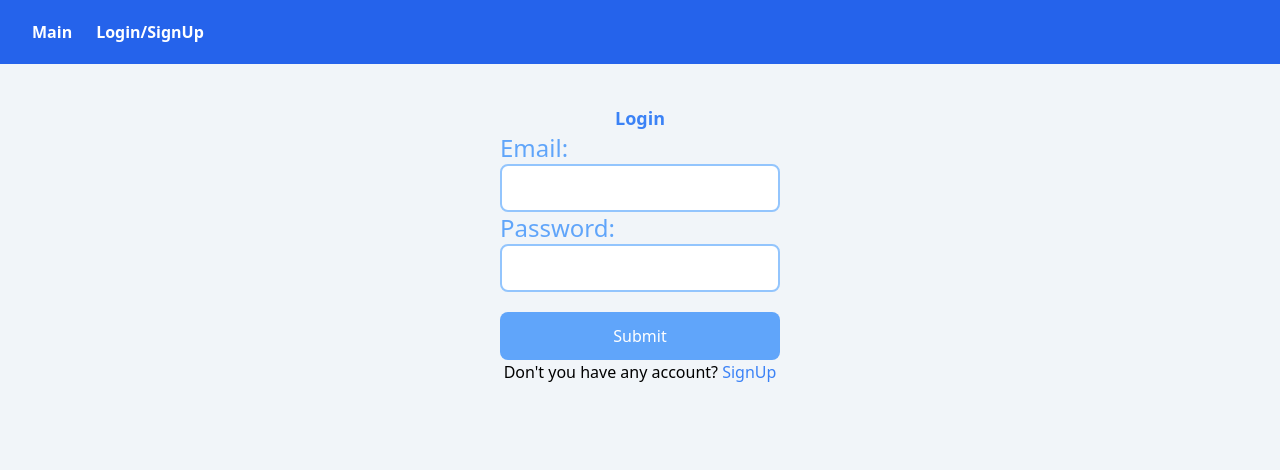
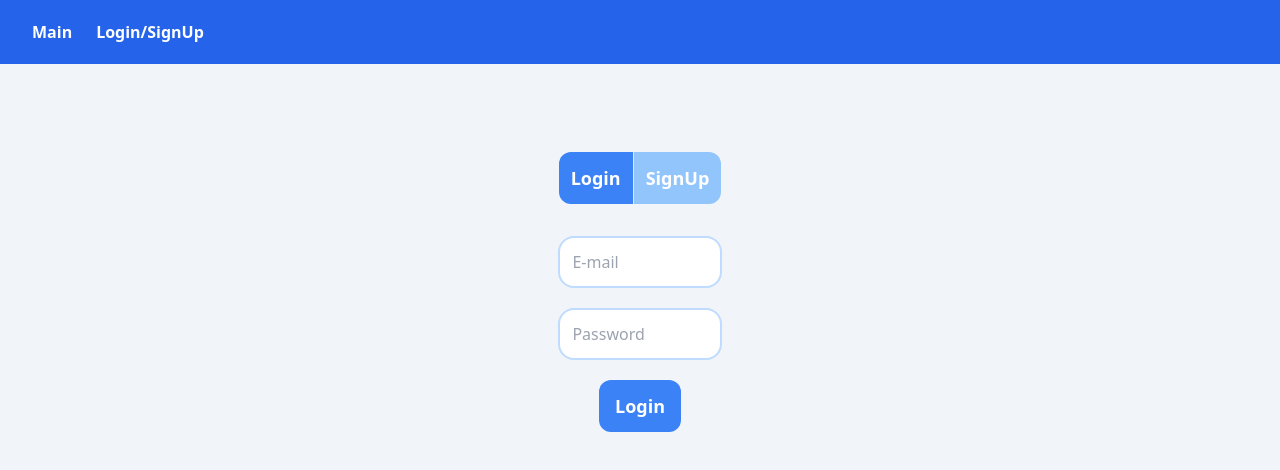
Before and after one commit to BatuhanAC/calisma_odasi, a React (Create React App) app: page /login in a window 1280 px wide. Shown: the top 470 px of the page. Built offline with nearby package versions, Linux system fonts and the light colour scheme.

Commit message:
Login/SignUp
Login ve SignUp sayfalarını tekrar düzenleyip formiksiz yazdım arada yup diye bir şey de vardı ayrı kütüphaneyse onu da kaldırırız.

```diff
--- a/src/App.js
+++ b/src/App.js
@@ -3,7 +3,6 @@ import "./index.css";
 import Main from "./components/macros/Main";
 import Account from "./components/macros/Account";
 import Login from "./components/macros/Login";
-import Signup from "./components/macros/Signup";
 import Session from "./components/macros/Session";
 import { Route, Routes, useLocation } from "react-router-dom";
 import { QueryClientProvider, QueryClient } from "@tanstack/react-query";
@@ -13,13 +12,12 @@ function App() {
   const location = useLocation()
   return (
     <QueryClientProvider client={queryClient}>
-      <div className="bg-slate-100 h-screen">
+      <div className="bg-slate-100 h-screen justify-center items-center ce ">
       {location.pathname !== "/session" && <Header />}
       <Routes>
         <Route path='/' element={<Main />} auth={true} />
         <Route path='account' element={<PrivateRoute><Account/></PrivateRoute>} />
         <Route path='login' element={<Login />} />
-        <Route path='signup' element={<Signup />} />
         <Route path='session' element={<PrivateRoute><Session/></PrivateRoute>} />
       </Routes>
       </div>
--- a/src/components/macros/Login.js
+++ b/src/components/macros/Login.js
@@ -1,63 +1,57 @@
-import React from "react";
-import { Formik, Form} from "formik";
-import * as Yup from "yup";
+import React, {useState} from "react";
 import { useNavigate } from "react-router-dom";
-import { FormikInputField } from "../micros/FormikInputField";
-const loginSchema = Yup.object().shape({
-  password: Yup.string()
-    .min(8, "Too Short!")
-    .max(50, "Too Long!")
-    .required("Required"),
-  email: Yup.string().email("Invalid email").required("Required"),
-});
+import Button from "../micros/Button";
+import Input from "../micros/Input";
+
+
 
 const Login = () => {
+  const [email, setEmail] = useState()
+  const [password, setPassword] = useState()
+  const [confirmPassword, setConfirmPassword] = useState()
+
+  const [activeLogin, setActiveLogin] = useState(true)
+  const [activeSignUp, setActiveSignUp] = useState(false)
+
   const navigate = useNavigate()
 
-  const handleSubmit = (values, { setSubmitting }) => {
-    setTimeout(() => {
-      alert(JSON.stringify(values, null, 2));
-      setSubmitting(false);
-    }, 400);
-  };
+  const handleLogin = () => {
+
+  }
+
+  const handleSignUp = () => {
+
+  }
+
 
   return (
-    <div className='flex flex-col justify-center items-center m-10'>
-      <h1 className='font-bold text-lg text-blue-500'>Login</h1>
-      <Formik
-        initialValues={{ email: "", password: "" }}
-        validationSchema={loginSchema}
-        onSubmit={handleSubmit}
-      >
-        {({ isSubmitting }) => {
-          return (
-            <Form className='flex flex-col'>
-              <FormikInputField type='email' name='email'>
-                Email:
-              </FormikInputField>
-              <FormikInputField type='password' name='password'>
-                Password:
-              </FormikInputField>
+    <div className='flex flex-col justify-center items-center p-12 rounded-3xl mx-[25%] my-10 '>
+      <div className='flex flex-row'>
+        <button className={activeLogin ? "font-bold text-lg bg-blue-500 p-3 rounded-l-xl border-r text-white text-center cursor-default" :
+         "font-bold text-lg bg-blue-300 p-3 rounded-l-xl border-r text-white text-center cursor-default"}
+          onClick={activeLogin ? "": () => {setActiveLogin(true); setActiveSignUp(false)}}
+        >Login</button>
 
-              <div className='flex justify-center items-center'>
-                <button
-                  className='bg-blue-400 mt-5 w-full rounded-lg p-2 py-3 text-white'
-                  type='submit'
-                  disabled={isSubmitting}
-                >
-                  Submit
-                </button>
-              </div>
-            </Form>
-          );
-        }}
-      </Formik>
-      <p>
-        Don't you have any account? {}
-        <button className="text-blue-500" onClick={() => navigate("/signup")}>
-          SignUp
-        </button>
-      </p>
+        <button className={activeSignUp ? "font-bold text-lg bg-blue-500 p-3 rounded-r-xl text-white text-center cursor-default" :
+         "font-bold text-lg bg-blue-300 p-3 rounded-r-xl text-white text-center cursor-default"}
+          onClick={activeSignUp ? "": () => {setActiveLogin(false); setActiveSignUp(true)}}
+        >SignUp</button>
+
+      </div>
+      { activeLogin ?
+      <form className="flex-col flex mt-8 gap-5 w-[30%]">
+        <Input type="email" placeholder="E-mail" setState={setEmail}/>
+        <Input type="password" placeholder="Password" setState={setPassword}/>
+        <Button handleOnClick={handleLogin}>Login</Button>
+      </form>
+      :
+      <form className="flex-col flex mt-8 gap-5 w-[30%]">
+        <Input type="email" placeholder="E-mail" setState={setEmail}/>
+        <Input type="password" placeholder="Password" setState={setPassword}/>
+        <Input type="password" placeholder="Confirm Password" setState={setConfirmPassword}/>
+        <Button handleOnClick={handleSignUp}>SignUp</Button>
+      </form>
+      }
     </div>
   );
 };
--- a/src/components/macros/Signup.js
+++ /dev/null
@@ -1,63 +0,0 @@
-import React from "react";
-import { Formik, Form} from "formik";
-import * as Yup from "yup";
-import { FormikInputField } from "../micros/FormikInputField";
-const loginSchema = Yup.object().shape({
-  password: Yup.string()
-    .min(8, "Too Short!")
-    .max(50, "Too Long!")
-    .required("Required"),
-  confirm_password: Yup.string().oneOf(
-    [Yup.ref("password"), null],
-    "Passwords must match"
-  ),
-  email: Yup.string().email("Invalid email").required("Required"),
-});
-
-const Signup = () => {
-  const handleSubmit = (values, { setSubmitting }) => {
-    setTimeout(() => {
-      alert(JSON.stringify(values, null, 2));
-      setSubmitting(false);
-    }, 400);
-  };
-
-  return (
-    <div className='flex flex-col justify-center items-center m-10'>
-      <h1 className='font-bold text-lg text-blue-500'>Signup</h1>
-      <Formik
-        initialValues={{ email: "", password: "" }}
-        validationSchema={loginSchema}
-        onSubmit={handleSubmit}
-      >
-        {({ isSubmitting }) => {
-          return (
-            <Form className='flex flex-col'>
-              <FormikInputField type='email' name='email'>
-                Email:
-              </FormikInputField>
-              <FormikInputField type='password' name='password'>
-                Password:
-              </FormikInputField>
-              <FormikInputField type='password' name='confirm_password'>
-                Confirm Password:
-              </FormikInputField>
-
-              <div className='flex justify-center items-center'>
-                <button
-                  className='bg-blue-400 mt-5 w-full rounded-lg p-2 py-3 text-white'
-                  type='submit'
-                  disabled={isSubmitting}
-                >
-                  Submit
-                </button>
-              </div>
-            </Form>
-          );
-        }}
-      </Formik>
-    </div>
-  );
-};
-
-export default Signup;
--- a/src/components/micros/Button.js
+++ b/src/components/micros/Button.js
@@ -5,7 +5,7 @@ const Button = ({ children, handleOnClick }) => {
   return (
     <>
       <button
-        className='bg-gray-400 m-5 rounded-lg p-2'
+        className='font-bold text-lg bg-blue-500 p-3 rounded-xl text-white text-center cursor-default self-center w-[50%]'
         onClick={handleOnClick}
       >
         {children}
--- a/src/components/micros/FormikInputField.js
+++ /dev/null
@@ -1,20 +0,0 @@
-import React from "react";
-import { Field, ErrorMessage } from "formik";
-
-export const FormikInputField = ({ type, name, children }) => {
-  return (
-    <label className='flex flex-col text-2xl text-blue-400'>
-      {children}
-      <Field
-        className='border-2 border-solid rounded-lg border-blue-300 p-2 focus:outline-blue-600 text-lg'
-        type={type}
-        name={name}
-      />
-      <ErrorMessage
-        className='text-red-500 font-semibold text-xs'
-        name={name}
-        component='div'
-      />
-    </label>
-  );
-};
--- /dev/null
+++ b/src/components/micros/Input.js
@@ -0,0 +1,12 @@
+import React from 'react'
+
+const Input = ({placeholder, setState, type}) => {
+  return (
+    <input type={type} placeholder={placeholder}  onChange={(e) => {setState(e.target.value)}}
+      className = "border-2 p-3 border-blue-200 focus:border-blue-600 outline-none  rounded-2xl "
+
+    />
+  )
+}
+
+export default Input
--- a/tailwind.config.js
+++ b/tailwind.config.js
@@ -1,5 +1,6 @@
 /** @type {import('tailwindcss').Config} */
 module.exports = {
+  mode: 'jit',
   content: [
     "./src/**/*.{js,jsx,ts,tsx}",
   ],
```
